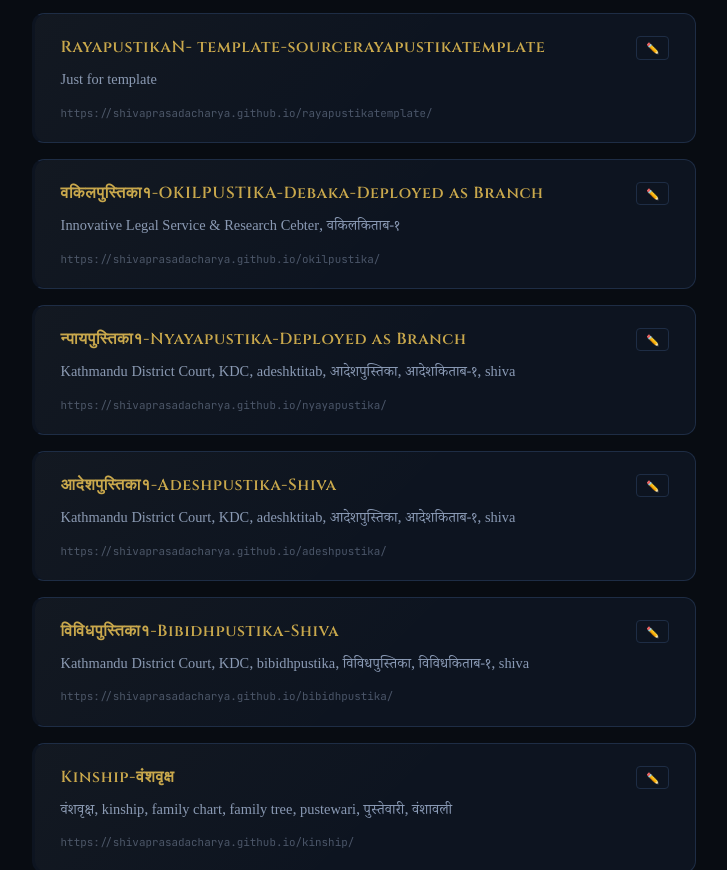
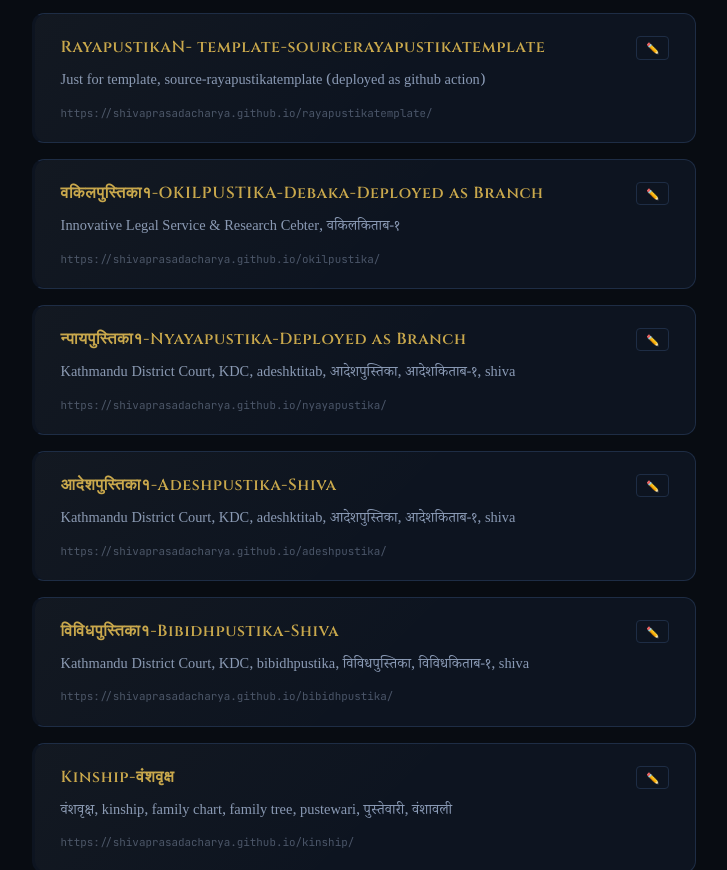
Before and after one commit to ShivaPrasadAcharya/link2, a plain HTML site: page index.html in a window 1280 px wide. Shown: the part 1893-2763 px from the top of the page, without its empty margins (276-1003 px from the left). Drawn offline with Linux system fonts and the light colour scheme.

Commit message:
Update index.html

```diff
--- a/index.html
+++ b/index.html
@@ -571,7 +571,7 @@ const LINKS = [
     url:      "https://shivaprasadacharya.github.io/rayapustikatemplate/",
     title:    "RayapustikaN- template-sourcerayapustikatemplate",
     editUrl:  "https://github.com/ShivaPrasadAcharya/rayapustikatemplate/blob/main/index.html",
-    description: " Just  for template"
+    description: " Just  for template, source-rayapustikatemplate (deployed as github action)"
   },
 
       {
```
